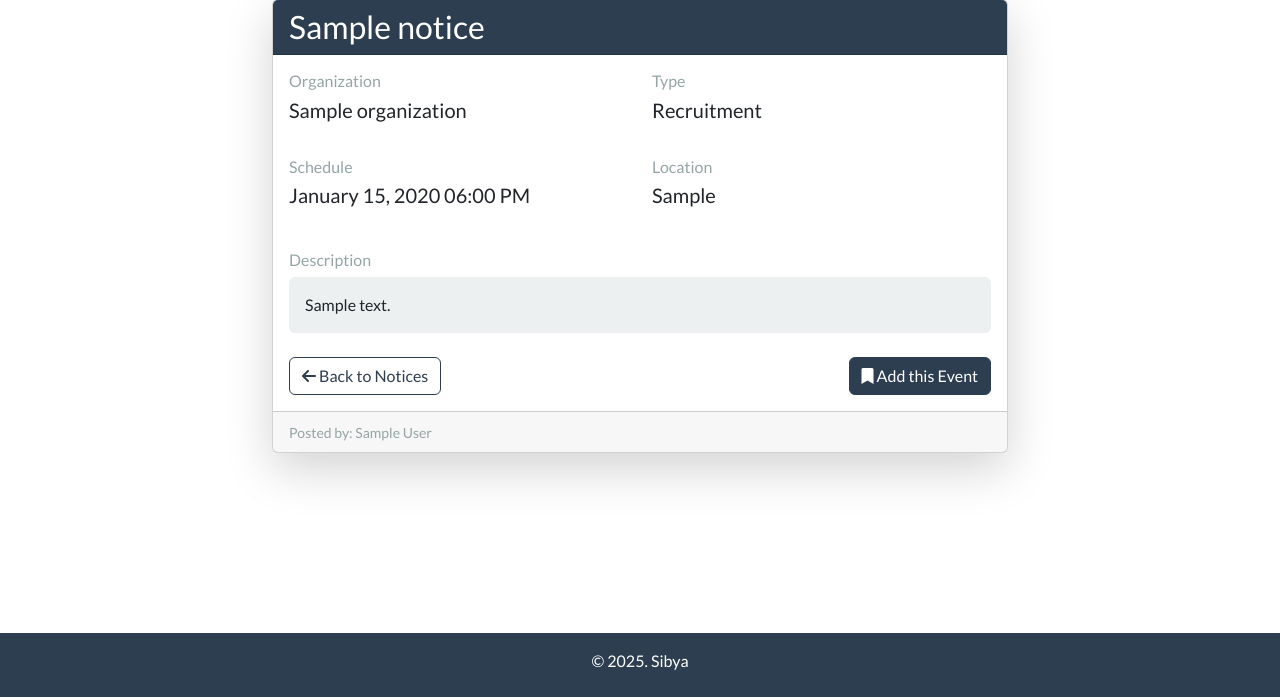
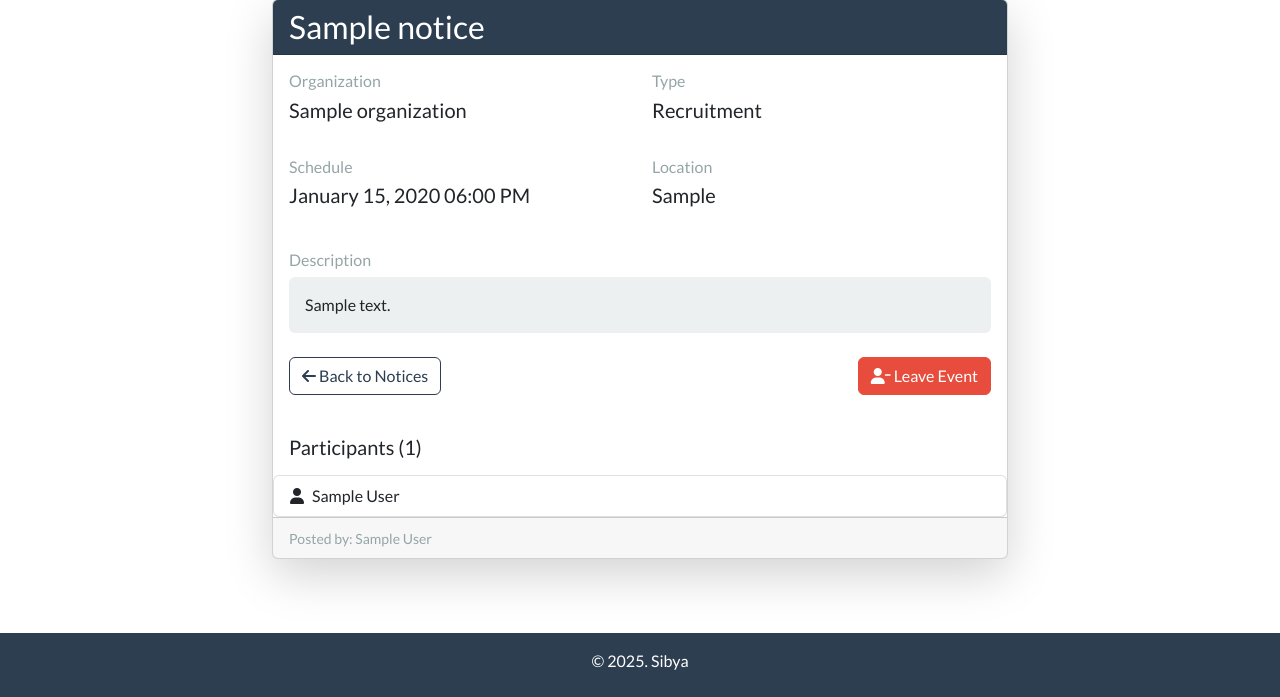
Before and after one commit to DiotheWind/Sibya, a Django app: page /notices/1/ in a window 1280 px wide. Shown: the part 103-800 px from the top of the page. Run offline with Django 5.2, Linux system fonts and the light colour scheme; a user stored in the database is signed in; tables that the repository leaves empty hold one stand-in row (values such as "Sample post"); some libraries are stand-ins or nearby versions.

Commit message:
Add functionality where students can express interest/join on a specific notice/event

```diff
--- a/sibya/models.py
+++ b/sibya/models.py
@@ -55,22 +55,7 @@ class Notice(models.Model):
     location = models.CharField(max_length=100)
     organization = models.ForeignKey(Organization, on_delete=models.CASCADE)
     author = models.ForeignKey(User, on_delete=models.CASCADE)
-    # participants = models.ManyToManyField(User, through=)
+    participants = models.ManyToManyField(User, related_name="participated_notices", blank=True)
 
     def __str__(self):
         return self.title
-
-# class Participant(models.Model):
-#     participant = models.ForeignKey(User, on_delete=models.CASCADE)
-#     event_joined = models.ForeignKey(Notice, on_delete=models.CASCADE)
-
-#     def __str__(self):
-#         return f"{self.participant.name} - {self.event_joined.title}"
-
-#     class Meta:
-#         contraints = [
-#             models.UniqueConstraint(
-#                 fields = ["participant", "event_joined"],
-#                 name = "unique_participant_event"
-#             )
-#         ]
--- a/sibya/templates/view_notice.html
+++ b/sibya/templates/view_notice.html
@@ -3,12 +3,10 @@
 {% block nav_links %}
 <ul class="navbar-nav flex-row me-3 ms-auto">
     <li class="nav-item me-3">
-        <a class="nav-link text-light {% if request.resolver_match.url_name == 'index' %}text-decoration-underline{% endif %}"
-           href="{% url 'index' %}">Home</a>
+        <a class="nav-link text-light" href="{% url 'index' %}">Home</a>
     </li>
     <li class="nav-item me-3">
-        <a class="nav-link text-light {% if request.resolver_match.url_name == 'all_notices' %}text-decoration-underline{% endif %}"
-           href="{% url 'all_notices' %}">View Notices</a>
+        <a class="nav-link text-light" href="{% url 'all_notices' %}">View Notices</a>
     </li>
 </ul>
 {% endblock %}
@@ -59,9 +57,38 @@
                     <a href="{% url 'all_notices' %}" class="btn btn-outline-primary">
                         <i class="fas fa-arrow-left"></i> Back to Notices
                     </a>
-                    <a href="#" class="btn btn-primary">
-                        <i class="fas fa-bookmark"></i> Add this Event
-                    </a>
+                    {% if user in notice.participants.all %}
+                        <form method="POST" action="{% url 'leave_notice' notice.id %}">
+                            {% csrf_token %}
+                            <button type="submit" class="btn btn-danger">
+                                <i class="fas fa-user-minus"></i> Leave Event
+                            </button>
+                        </form>
+                    {% else %}
+                        <form method="POST" action="{% url 'join_notice' notice.id %}">
+                            {% csrf_token %}
+                            <button type="submit" class="btn btn-success">
+                                <i class="fas fa-user-plus"></i> Join Event
+                            </button>
+                        </form>
+                    {% endif %}
+                </div>
+            </div>
+
+            <div class="mt-4">
+                <h5 class="mb-3 ms-3">Participants ({{ notice.participants.count }})</h5>
+                <div class="list-group">
+                    {% for participant in notice.participants.all %}
+                        <div class="list-group-item d-flex align-items-center">
+                            <i class="fas fa-user me-2"></i>
+                            {{ participant.name }}
+                        </div>
+                    {% empty %}
+                        <div class="list-group-item text-muted">
+                            <i class="fas fa-info-circle me-2"></i>
+                            No participants yet
+                        </div>
+                    {% endfor %}
                 </div>
             </div>
             <div class="card-footer text-muted">
--- a/sibya/urls.py
+++ b/sibya/urls.py
@@ -7,6 +7,8 @@ urlpatterns = [
     path("notices/<int:id>/", views.view_notice, name="view_notice"),
     path("notices/<int:id>/edit/", views.edit_notice, name="edit_notice"),
     path("notices/<int:id>/delete/", views.delete_notice, name="delete_notice"),
+    path("notice/<int:notice_id>/join/", views.join_notice, name="join_notice"),
+    path('notice/<int:notice_id>/leave/', views.leave_notice, name='leave_notice'),
     path("add_notice/", views.add_notice, name="add_notice"),
     path("register/", views.register_view, name="register"),
     path("login/", views.login_view, name="login"),
--- a/sibya/views.py
+++ b/sibya/views.py
@@ -70,6 +70,19 @@ def delete_notice(request, id):
 
     return redirect("index")
 
+@login_required
+def join_notice(request, notice_id):
+    notice = get_object_or_404(Notice, id=notice_id)
+    notice.participants.add(request.user)
+
+    return redirect("view_notice", id=notice_id)
+
+@login_required
+def leave_notice(request, notice_id):
+    notice = get_object_or_404(Notice, id=notice_id)
+    notice.participants.remove(request.user)
+
+    return redirect("view_notice", id=notice_id)
 
 def register_view(request):
     if request.method == "POST":
```
Also changed, not shown: sibya/migrations/0004_notice_participants.py (added).
